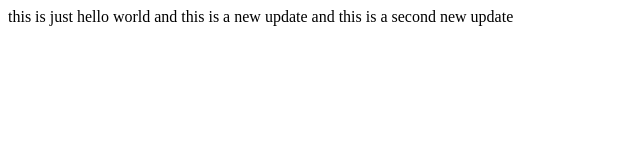
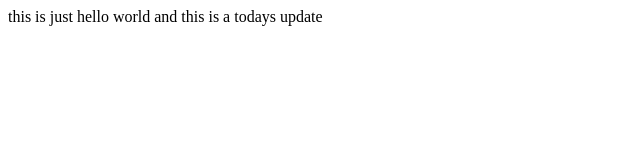
Before and after one commit to puru786/terraform, a plain HTML site: page nginx/index.html in a window 1280 px wide. Shown: the whole page, without its empty margins (0-640 px from the left). Drawn offline with Linux system fonts and the light colour scheme.

Commit message:
Update index.html

```diff
--- a/nginx/index.html
+++ b/nginx/index.html
@@ -2,5 +2,5 @@
   <head>
     <title> this is the best hello world</title>
   </head>
-    <body>this is just hello world and this is a new update and this is a second new update</body>
+    <body>this is just hello world and this is a todays update</body>
 </html>
```
